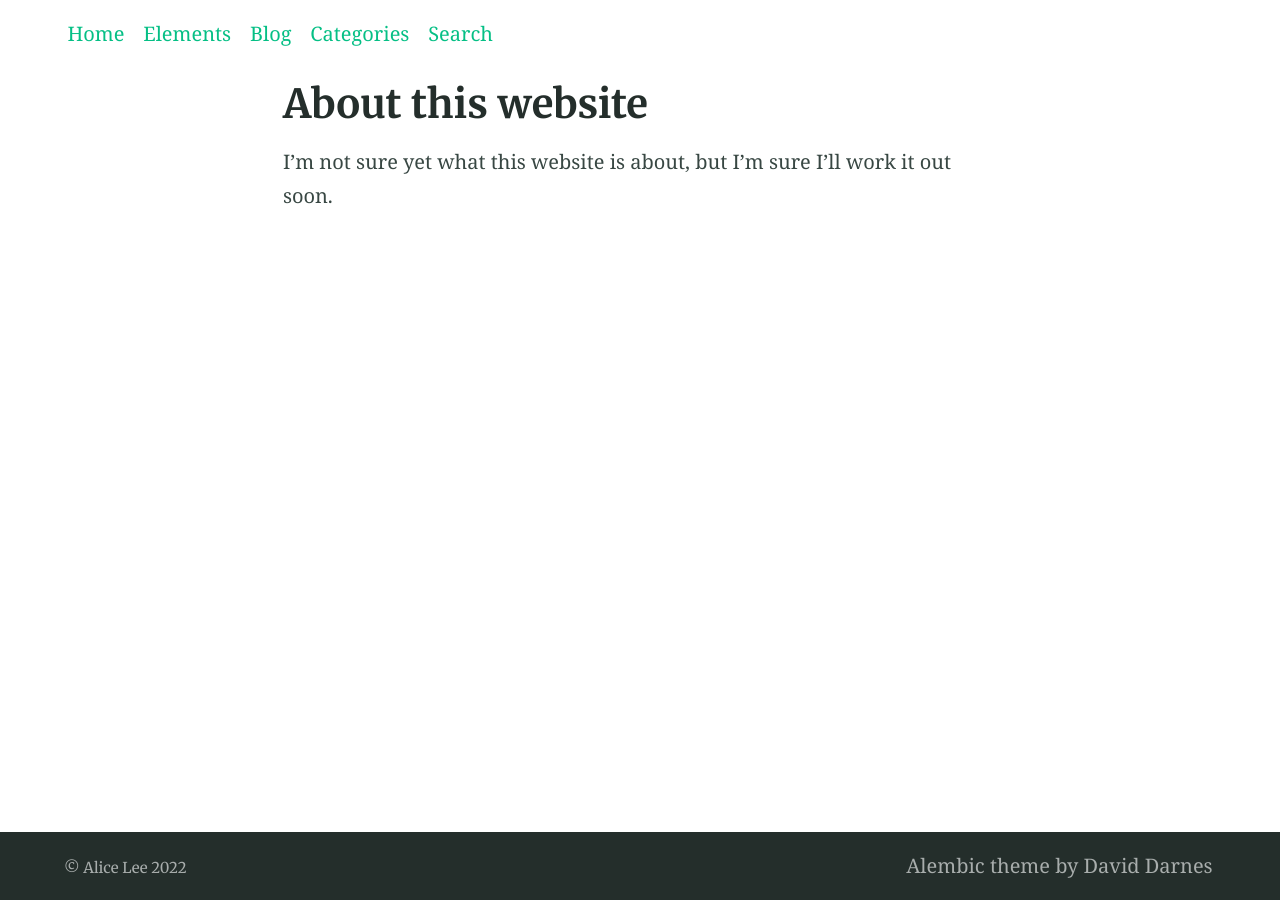
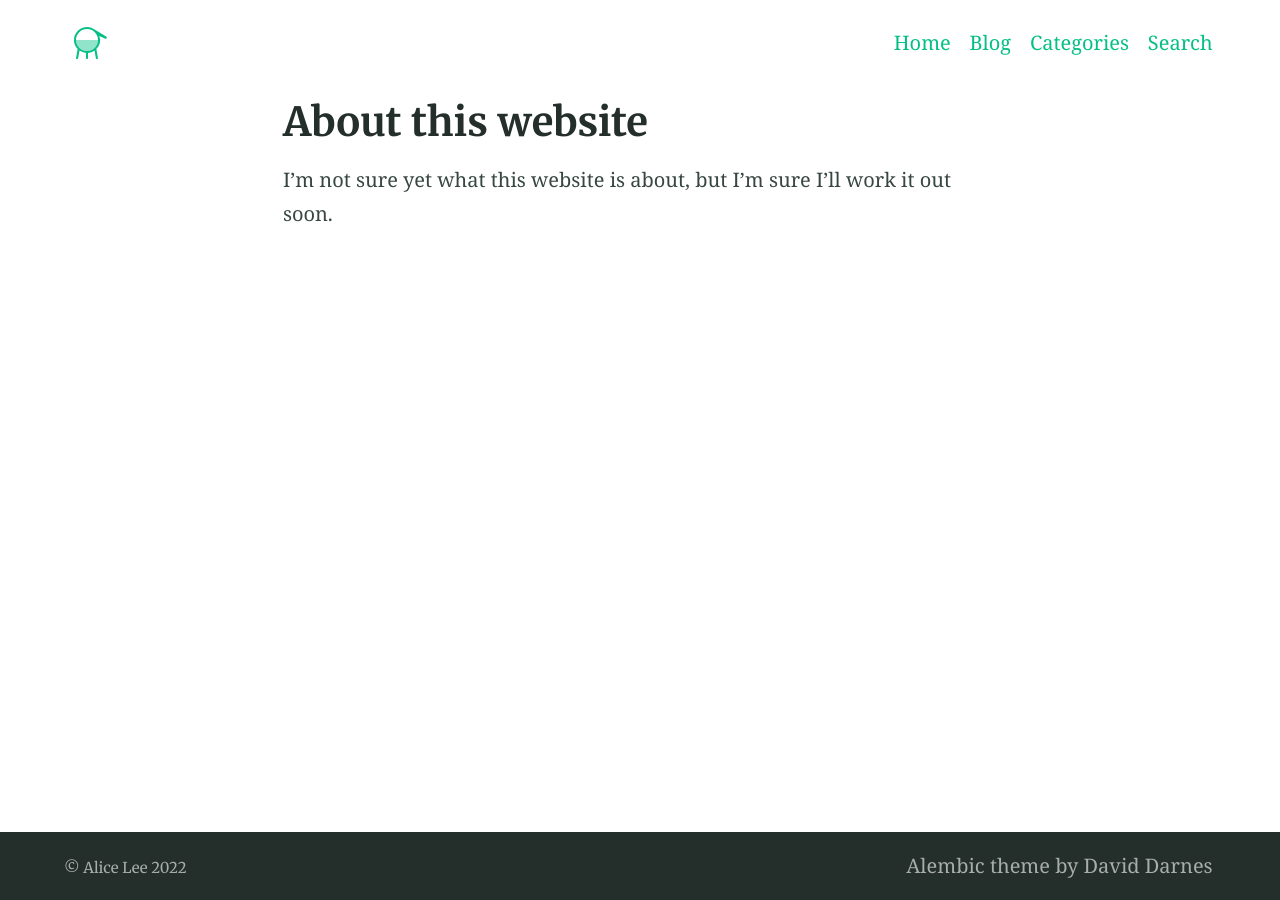
Before and after one commit to monotypical/monotypical.github.io, a Jekyll site: the page built from about.md, in a window 1280 px wide. Built offline with Jekyll 4.4.1, drawn with Linux system fonts in a browser that asks for light colours.

Commit message:
Use remote-theme to work with github pages

```diff
--- a/_config.yml
+++ b/_config.yml
@@ -19,17 +19,10 @@ exclude:
 
 # 2. Installed Gems
 plugins:
-- jekyll-sitemap
-- jekyll-mentions
-- jekyll-paginate
-- jekyll-seo-tag
-- jekyll-redirect-from
-- jekyll-feed
-- jekyll-commonmark
-- jekyll-include-cache
-- jemoji
+- jekyll-remote-theme
 
 # 3. Gem settings
+remote_theme: daviddarnes/alembic@main
 paginate: 2 # jekyll-paginate > items per page
 paginate_path: blog/page:num # jekyll-paginate > blog page
 jekyll-mentions: https://twitter.com # jekyll-mentions > service used when @replying
@@ -88,7 +81,7 @@ defaults:
 encoding: utf-8 # Make sure the encoding is right
 lang: en-GB # Set the site language
 title: "Alice Lee" # Site name or title, also used in jekyll-seo-tag
-# logo: "/assets/logos/logo.svg" # Site logo, also used in jekyll-seo-tag
+logo: "/assets/logos/logo.svg" # Site logo, also used in jekyll-seo-tag
 description: "" # Site description and default description, also used in jekyll-seo-tag
 url: "https://alicelee.uk" # Site url, also used in jekyll-seo-tag
 baseurl: ""
@@ -103,22 +96,20 @@ email: "alice@alicelee.uk"
 css_inline: true # Will insert all styles into a single <style> block in the <head> element and remove the style <link> reference
 
 # 8. Site favicons & manifest icons
-favicons: # Favicons are also used in the manifest file. Syntax is 'size: path'
-  16: '/assets/logos/logo@16px.png'
-  32: '/assets/logos/logo@32px.png'
-  96: '/assets/logos/logo@96px.png'
-  120: '/assets/logos/logo@120px.png'
-  144: '/assets/logos/logo@144px.png'
-  180: '/assets/logos/logo@180px.png'
-  512: '/assets/logos/logo@512px.png'
-  1024: '/assets/logos/logo@1024px.png'
+# favicons: # Favicons are also used in the manifest file. Syntax is 'size: path'
+#   16: '/assets/logos/logo@16px.png'
+#   32: '/assets/logos/logo@32px.png'
+#   96: '/assets/logos/logo@96px.png'
+#   120: '/assets/logos/logo@120px.png'
+#   144: '/assets/logos/logo@144px.png'
+#   180: '/assets/logos/logo@180px.png'
+#   512: '/assets/logos/logo@512px.png'
+#   1024: '/assets/logos/logo@1024px.png'
 
 # 9. Site navigation
 navigation_header:
 - title: Home
   url: /
-- title: Elements
-  url: /elements/
 - title: Blog
   url: /blog/
 - title: Categories
```
Also changed, not shown: Gemfile.lock.
